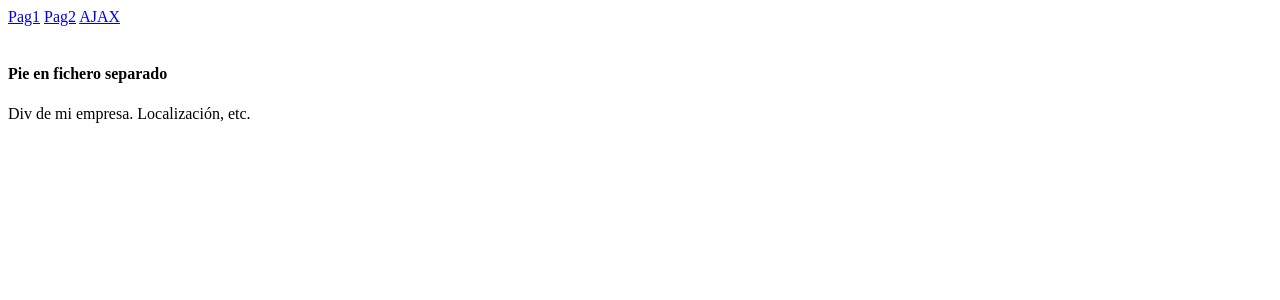
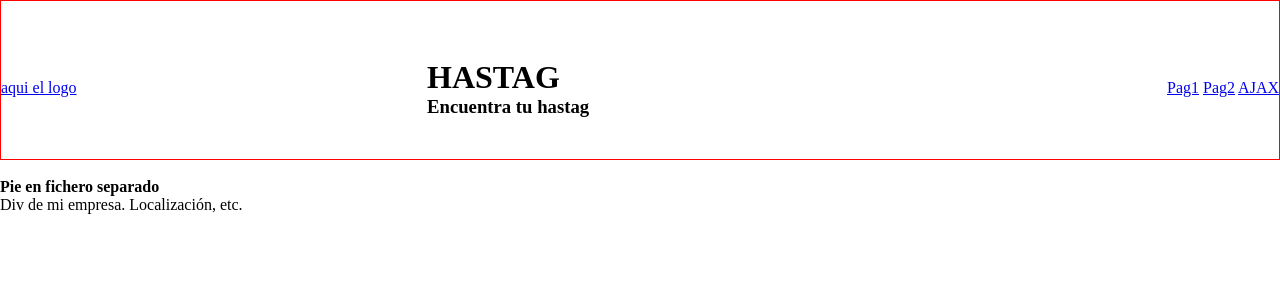
Before and after one commit to JorgeDuenasLerin/SigueEseHashtagPHP, a PHP site: template resources/templates/navegacion.php in a window 1280 px wide. Shown: the top 300 px of the page. Run offline with PHP 8.4, Linux system fonts and the light colour scheme; the template is opened without the code that fills it, so the values that code supplies are empty.

Commit message:
primeros cambios de css

```diff
--- /dev/null
+++ b/public/css/header.css
@@ -0,0 +1,25 @@
+@import url('reset.css');
+
+/*colocacion general de los elementos*/
+header{
+  height: 10em;
+  padding-top:1em;
+  background-image: url();
+  background-size: 1930px;
+  display:grid;
+  grid-template-columns: repeat(3, 1fr);
+  align-items: center;
+  border: 1px solid red;
+}
+/*a{
+  display: none;
+}*/
+/*para colocar los enlaces al login ,perfil cerrar sesion*/
+nav{
+  display: flex;
+  justify-content: flex-end;
+  align-items: center;
+}
+nav > a{
+  margin-right: 30px;
+}
--- /dev/null
+++ b/public/css/reset.css
@@ -0,0 +1,6 @@
+*{
+  margin:0;
+  padding:0;
+  box-sizing: border-box;
+  background-repeat: no-repeat;
+}
--- a/public/enrutador.php
+++ b/public/enrutador.php
@@ -2,7 +2,7 @@
 
 if (preg_match('/\.(?:css|js|ico|png|jpg|jpeg|gif)$/', $_SERVER["REQUEST_URI"])){
     return false;    // servir la petición tal cual es.
-}else {
+}else {//si es un fichero php
 
     $ROOT = realpath(__DIR__."/..");
 
--- a/resources/archivos_sql/hastag.sql
+++ b/resources/archivos_sql/hastag.sql
@@ -27,6 +27,7 @@ CREATE TABLE USUARIO (
 CREATE TABLE HASTAG (
   ID INT NOT NULL AUTO_INCREMENT PRIMARY KEY,
   NOMBRE      VARCHAR(20)  NOT NULL,
+  ID_USUARIO INT,
   FOREIGN KEY (ID_USUARIO) REFERENCES USUARIO(ID) ON DELETE CASCADE
 
 
@@ -39,6 +40,7 @@ CREATE TABLE PUBLICACION (
   CONTENIDO  VARCHAR(100) NOT NULL,
   IMAGEN    VARCHAR(20) NOT NULL,
   FECHA  TIMESTAMP NOT NULL,
+  ID_HASTAG INT NOT NULL,
   FOREIGN KEY (ID_HASTAG) REFERENCES HASTAG(ID) ON DELETE CASCADE
 
 );
--- a/resources/templates/navegacion.php
+++ b/resources/templates/navegacion.php
@@ -1,5 +1,29 @@
-<div class="">
-  <a href="pagina1.php">Pag1</a>
-  <a href="pagina2.php">Pag2</a>
-  <a href="paginaajax.php">AJAX</a>
-</div>
+<?php
+session_start();
+global $ROOT;
+
+//cerrar sesion
+
+
+
+//obtener id del usuario
+
+
+//token
+
+?>
+<link rel="stylesheet" href="css/header.css">
+<header>
+  <a href="inicio.php"><img id="logo" src="">aqui el logo </a>
+  <div>
+    <h1>HASTAG</h1>
+    <h3>Encuentra tu hastag</h3>
+  </div>
+  <nav>
+    <div class="">
+      <a href="pagina1.php">Pag1</a>
+      <a href="pagina2.php">Pag2</a>
+      <a href="paginaajax.php">AJAX</a>
+    </div>
+  </nav>
+</header>
```
Also changed, not shown: resources/archivos_sql/crearDB.sql (+10 -4 lines), resources/templates/contenido/login.php (added, +57 -0 lines), public/css/footer.css (added), public/css/inicio.css (added), public/css/login.css (added).
